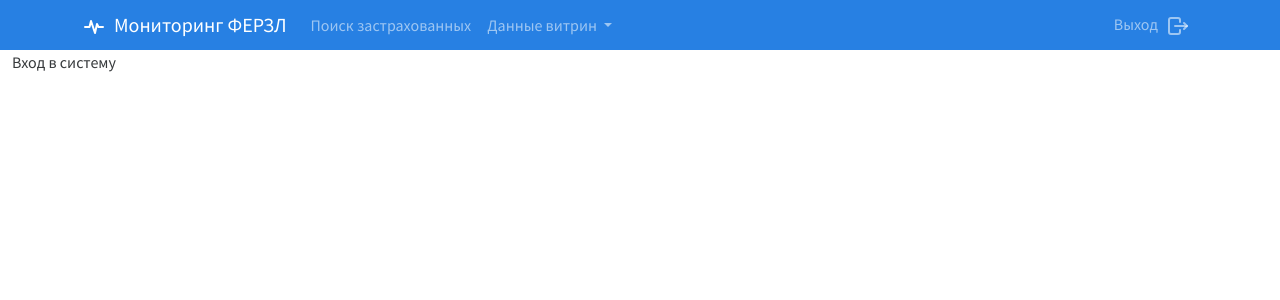
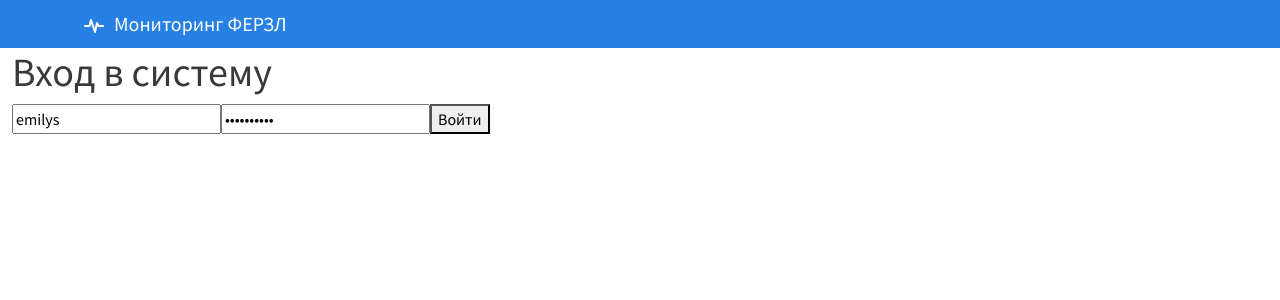
Before and after one commit to yuraigle/erzl-vue, a Vue app: page /login in a window 1280 px wide. Shown: the top 300 px of the page. Built offline with nearby package versions, Linux system fonts and the light colour scheme.

Commit message:
login page

```diff
--- a/src/App.vue
+++ b/src/App.vue
@@ -1,7 +1,11 @@
 <script setup lang="ts">
 import { RouterLink, RouterView } from 'vue-router'
+import { useAuthStore } from '@/stores';
+
 import BrandIcon from '@/components/icons/BrandIcon.vue'
 import LogoutIcon from '@/components/icons/LogoutIcon.vue'
+
+const auth = useAuthStore();
 </script>
 
 <template>
@@ -17,7 +21,7 @@ import LogoutIcon from '@/components/icons/LogoutIcon.vue'
           <span class="navbar-toggler-icon"></span>
         </button>
         <div class="collapse navbar-collapse" id="navbarSupportedContent">
-          <ul class="navbar-nav me-auto mb-2 mb-lg-0">
+          <ul class="navbar-nav me-auto mb-2 mb-lg-0" v-if="auth.isAuthenticated">
             <li class="nav-item">
               <RouterLink class="nav-link" to="/" active-class="active">
                 Поиск застрахованных
@@ -39,8 +43,11 @@ import LogoutIcon from '@/components/icons/LogoutIcon.vue'
             </li>
           </ul>
           <ul class="navbar-nav mb-2 mb-lg-0">
-            <li class="nav-item">
-              <a class="nav-link" aria-current="page" href="#">
+            <li class="nav-item" v-if="auth.isAuthenticated && auth.user">
+              <span class="nav-link">{{ auth.user.name }}</span>
+            </li>
+            <li class="nav-item" v-if="auth.isAuthenticated">
+              <a class="nav-link" aria-current="page" href="#" @click.prevent="auth.logout()">
                 <span class="me-2">Выход</span>
                 <LogoutIcon />
               </a>
--- a/src/router/index.ts
+++ b/src/router/index.ts
@@ -1,4 +1,6 @@
 import { createRouter, createWebHistory } from 'vue-router'
+import { useAuthStore } from '@/stores';
+
 import ReportVdiView from '@/views/ReportVdiView.vue'
 import ReportVdaView from '@/views/ReportVdaView.vue'
 import HomeView from '@/views/HomeView.vue'
@@ -17,9 +19,9 @@ const router = createRouter({
 router.beforeEach(async (to) => {
   const publicPages = ['/login'];
   const authRequired = !publicPages.includes(to.path);
-  // const auth = useAuthStore();
+  const auth = useAuthStore();
 
-  if (authRequired) {
+  if (authRequired && !auth.isAuthenticated) {
     // auth.returnUrl = to.fullPath;
     return '/login';
   }
--- /dev/null
+++ b/src/stores/auth.store.ts
@@ -0,0 +1,67 @@
+import { ref, computed } from 'vue';
+import { defineStore } from 'pinia';
+
+export interface User {
+  id: string
+  name: string
+  role: string
+  token: string
+}
+
+export const useAuthStore = defineStore('auth', () => {
+  const user = ref<User | null>(null);
+  const isLoading = ref(false);
+  const error = ref<string | null>(null);
+  const isAuthenticated = computed(() => !!user.value);
+
+  user.value = JSON.parse(localStorage.getItem('user') || 'null');
+
+  // Actions
+  const login = async (username: string, password: string) => {
+    try {
+      isLoading.value = true
+
+      fetch('https://dummyjson.com/auth/login', {
+        method: 'POST',
+        headers: { 'Content-Type': 'application/json' },
+        body: JSON.stringify({ username, password }),
+      })
+        .then(res => res.json())
+        .then(data => {
+          if (data.accessToken) {
+            user.value = {
+              id: data.id,
+              name: data.firstName + ' ' + data.lastName,
+              role: 'user',
+              token: data.accessToken,
+            }
+
+            localStorage.setItem('user', JSON.stringify(user.value));
+            window.location.href = '/';
+          }
+        });
+
+    } catch (err) {
+      error.value = err instanceof Error ? err.message : 'Ошибка авторизации'
+      throw err
+    } finally {
+      isLoading.value = false
+    }
+  };
+
+  const logout = () => {
+    user.value = null;
+    isLoading.value = false;
+    error.value = null;
+
+    localStorage.removeItem('user');
+    window.location.href = '/login'
+  };
+
+  return {
+    user,
+    isAuthenticated,
+    login,
+    logout,
+  };
+});
--- a/src/stores/index.ts
+++ b/src/stores/index.ts
@@ -0,0 +1 @@
+export { useAuthStore } from './auth.store'
--- a/src/views/LoginView.vue
+++ b/src/views/LoginView.vue
@@ -1,3 +1,25 @@
+<script lang="ts" setup>
+import { ref } from 'vue';
+import { useAuthStore } from '@/stores/auth.store';
+
+const username = ref('emilys');
+const password = ref('emilyspass');
+
+const login = () => {
+  useAuthStore()
+    .login(username.value, password.value);
+};
+
+</script>
+
 <template>
-  <div class="container-fluid">Вход в систему</div>
+  <div class="container-fluid">
+    <h1>Вход в систему</h1>
+
+    <form>
+      <input type="text" v-model="username" placeholder="Имя пользователя" />
+      <input type="password" v-model="password" placeholder="Пароль" />
+      <button @click.prevent="login">Войти</button>
+    </form>
+  </div>
 </template>
```
